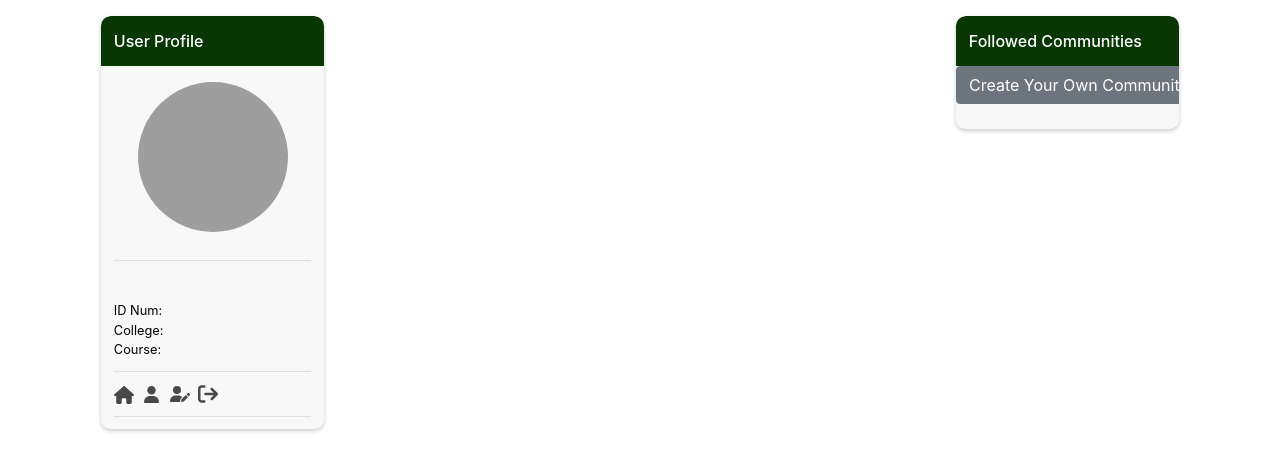
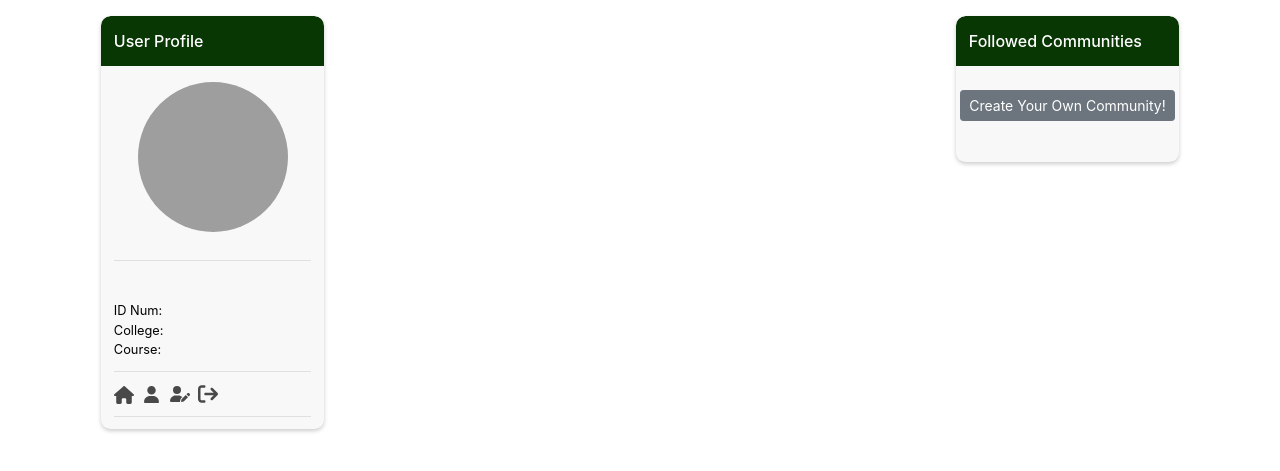
Before and after one commit to TheBanana03/The-Superior-CCAPDEV-repository, a Node server app: page /user in a window 1280 px wide. Shown: the part 56-527 px from the top of the page. Run offline with Node 20, Linux system fonts and the light colour scheme; the visitor is signed in with stand-in values (Sample User, id 1); some libraries are stand-ins or nearby versions; grey boxes are pictures that could not be loaded.

Commit message:
Circle profile picture and create community button

```diff
--- a/views/user.hbs
+++ b/views/user.hbs
@@ -69,8 +69,9 @@
                 <div class="relevantcommunities-title">
                     <span>Followed Communities</span>
                 </div>
-                <div>
-                    <a class="btn btn-secondary btn" href="/community/create">Create Your Own Community!</a>
+                <br>
+                <div class="d-flex justify-content-center align-items-center mb-3">
+                    <a class="btn btn-secondary btn-sm" href="/community/create">Create Your Own Community!</a>
                 </div>
                 <div class="relevantcommunities-content">
 
```
Also changed, not shown: public/assets/profpics/1690043995611_circle test.png (added), public/assets/profpics/circle test.png (added), public/css/user-style.css (added), views/static/css/user-style.css (deleted).
